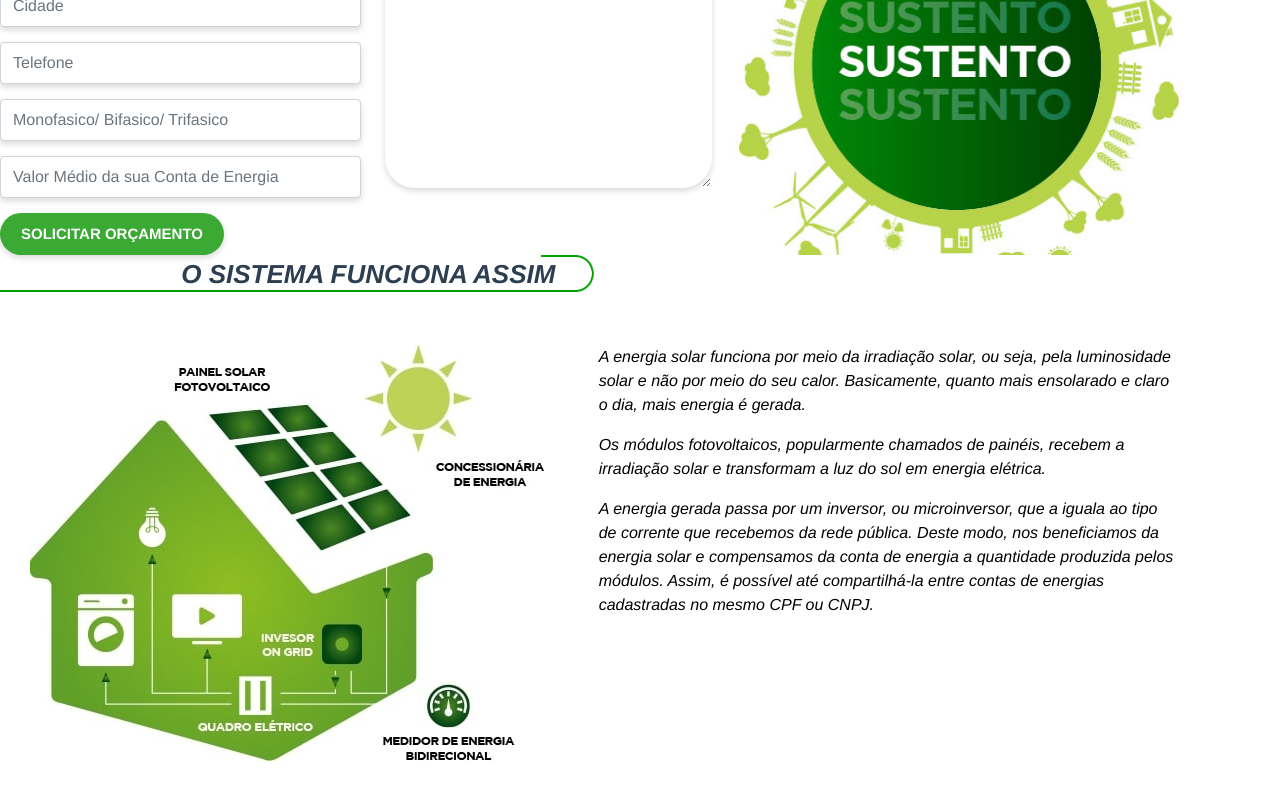
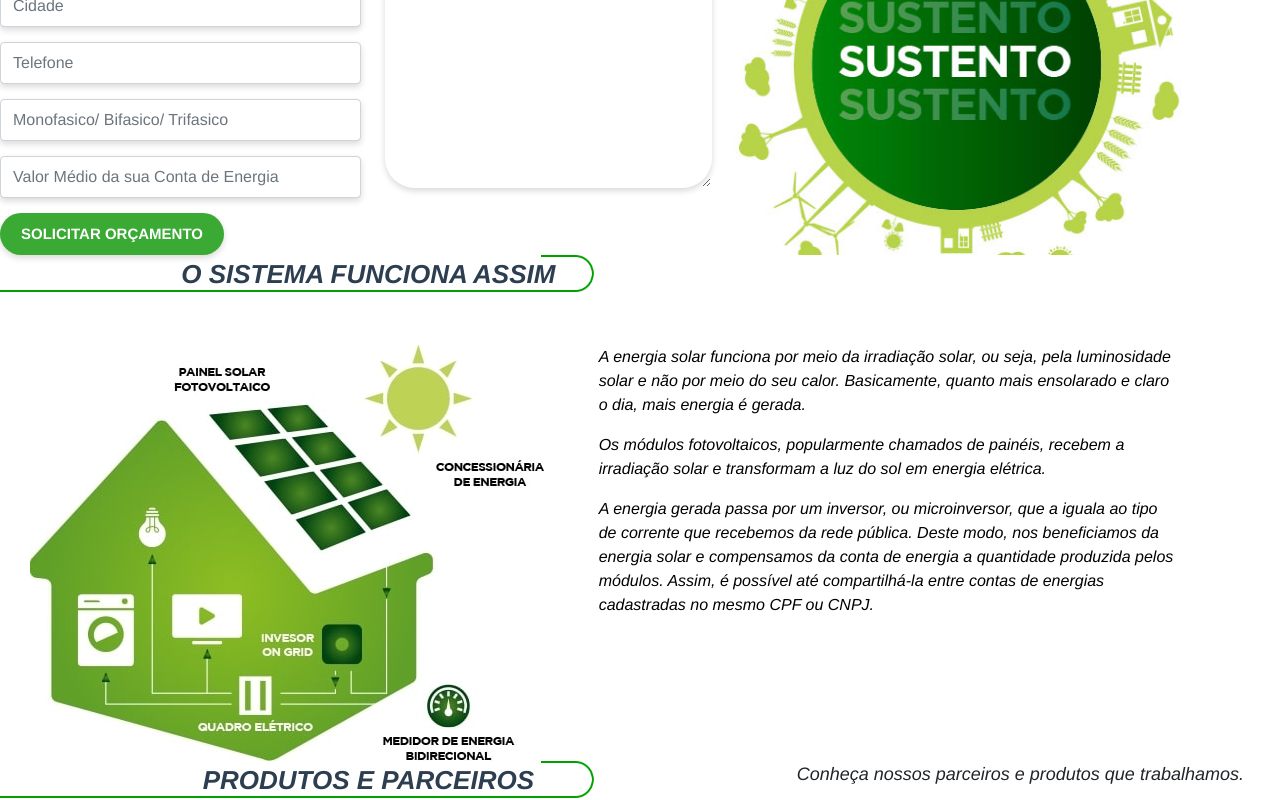
Before and after one commit to Woloszyn/_sustento_energia_solar, a Vue app: page / in a window 1280 px wide. Shown: the part 1031-1831 px from the top of the page. Before the commit the page ends 1792 px from the top, so only its background shows below. Built offline with nearby package versions, Linux system fonts and the light colour scheme.

Commit message:
Starting component Produtos Parceiros

```diff
--- a/src/components/ProdutosParceiros.vue
+++ b/src/components/ProdutosParceiros.vue
@@ -1,6 +1,17 @@
 <template>
     <div id="produtos_e_parceiros">
-
+        <div class="col-12">
+            <div class="row produtos_parceiros">
+                <div class="col-7">
+                    <div class="module-tittle">PRODUTOS E PARCEIROS</div>
+                </div>
+                <div class="col-5">
+                    <div class="textoProdutosParceiros">
+                        Conheça nossos parceiros e produtos que trabalhamos.
+                    </div>
+                </div>
+            </div>
+        </div>
     </div>
 </template>
 
@@ -11,5 +22,14 @@ export default {
 </script>
 
 <style>
-
+    .produtos_parceiros{
+        background-image: url('../assets/orcamento/title-orcamento-online.png') ;
+        background-size: 100%;
+        background-repeat: no-repeat;
+    }
+    .textoProdutosParceiros {
+        font-style: italic;
+        color: #212529;
+        font-size: 18px;
+    }
 </style>
```
